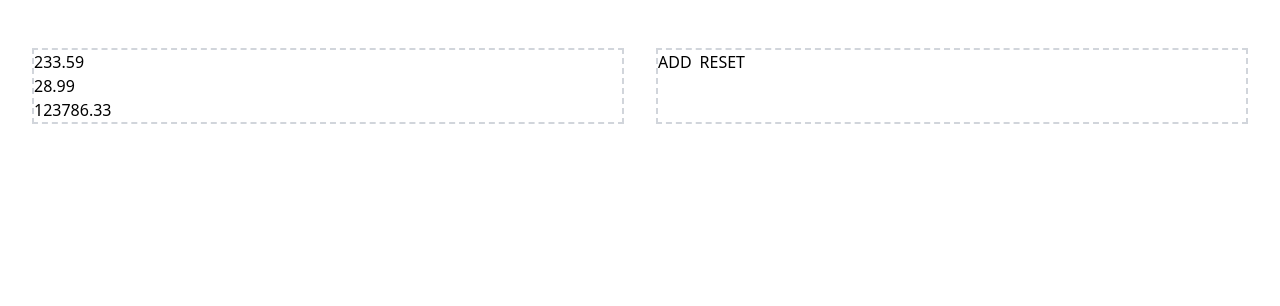
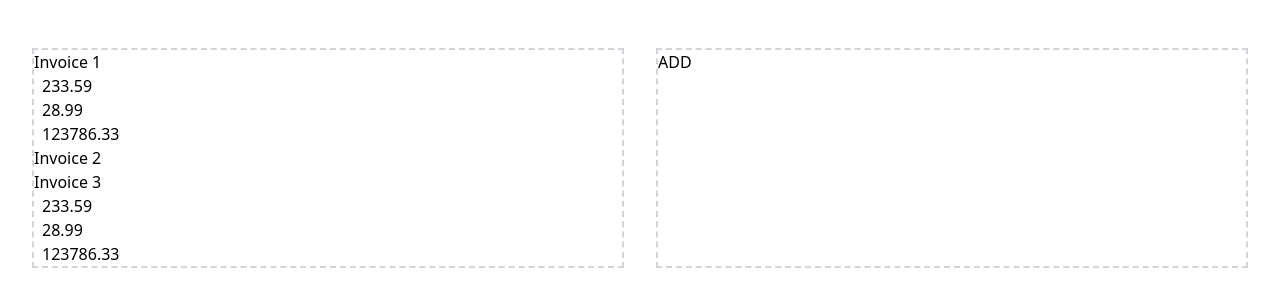
Before and after one commit to navaricardo/hiring-senior-frontend, a React (Create React App) app: page / in a window 1280 px wide. Shown: the top 306 px of the page. Built offline with nearby package versions, Linux system fonts and the light colour scheme; the HTML template or start-up script is replaced by a standard one.

Commit message:
refactor: invoice seed data and structure

```diff
--- a/src/BACKEND.ts
+++ b/src/BACKEND.ts
@@ -1,10 +1,7 @@
-export interface ISeed {
-  description: string;
-  amount: number;
-  currency: string;
-}
-
-export const SEED = [
+export const _INVOICES = [
+  {
+    title: "Invoice 1",
+    items: [
       {
         description: "Descripcion",
         amount: 233.59,
@@ -20,4 +17,29 @@ export const SEED = [
         amount: 123786.33,
         currency: "COP",
       },
+    ],
+  },
+  {
+    title: "Invoice 2",
+  },
+  {
+    title: "Invoice 3",
+    items: [
+      {
+        description: "Descripcion",
+        amount: 233.59,
+        currency: "MXN",
+      },
+      {
+        description: "Descripcion",
+        amount: 28.99,
+        currency: "USD",
+      },
+      {
+        description: "Descripcion",
+        amount: 123786.33,
+        currency: "COP",
+      },
+    ],
+  },
 ];
--- a/src/components/CreateInvoice.tsx
+++ b/src/components/CreateInvoice.tsx
@@ -1,29 +1,11 @@
 import { FunctionComponent } from "react";
-import { ISeed, SEED } from "../BACKEND";
 
-interface CreateInvoiceProps {
-  setInvoices: (invoices: any) => void;
-}
+interface CreateInvoiceProps {}
 
-const CreateInvoice: FunctionComponent<CreateInvoiceProps> = ({
-  setInvoices,
-}) => {
-  const addInvoice = () => {
-    setInvoices((prevInvoices: Array<ISeed>) => [
-      ...prevInvoices,
-      {
-        description: "Nuevo",
-        amount: 233.59,
-        currency: "MXN",
-      },
-    ]);
-  };
+const CreateInvoice: FunctionComponent<CreateInvoiceProps> = () => {
   return (
     <>
-      <button onClick={addInvoice}>ADD</button>
-      <button className="ml-2" onClick={() => setInvoices(SEED)}>
-        RESET
-      </button>
+      <button>ADD</button>
     </>
   );
 };
--- a/src/components/InvoiceList.tsx
+++ b/src/components/InvoiceList.tsx
@@ -1,15 +1,23 @@
 import { FunctionComponent } from "react";
-import { ISeed } from "../BACKEND";
+import { _INVOICES } from "../BACKEND";
+import { IInvoice } from "../interfaces/invoice";
 
-interface InvoiceListProps {
-  invoices: Array<ISeed>;
-}
+interface InvoiceListProps {}
 
-const InvoiceList: FunctionComponent<InvoiceListProps> = ({ invoices }) => {
+const InvoiceList: FunctionComponent<InvoiceListProps> = () => {
+  const invoices: Array<IInvoice> = _INVOICES;
+
   return (
     <ul>
       {invoices.map((invoice) => (
-        <li>{invoice.amount}</li>
+        <li>
+          {invoice.title}
+          <ul className="pl-2">
+            {invoice.items?.map((invoiceItem) => (
+              <li>{invoiceItem.amount}</li>
+            ))}
+          </ul>
+        </li>
       ))}
     </ul>
   );
--- /dev/null
+++ b/src/interfaces/invoice.ts
@@ -0,0 +1,10 @@
+export interface IInvoiceItem {
+  description: string;
+  amount: number;
+  currency: string;
+}
+
+export interface IInvoice {
+  title: string;
+  items?: Array<IInvoiceItem>;
+}
--- a/src/pages/Home.tsx
+++ b/src/pages/Home.tsx
@@ -1,26 +1,19 @@
 import { FunctionComponent } from "react";
-import { ISeed, SEED } from "../BACKEND";
 import CreateInvoice from "../components/CreateInvoice";
 import InvoiceList from "../components/InvoiceList";
-import { useLocalStorage } from "../hooks";
 
 interface HomeProps {}
 
 const Home: FunctionComponent<HomeProps> = () => {
-  const [invoices, setInvoices] = useLocalStorage<Array<ISeed>>(
-    "invoices",
-    SEED
-  );
-
   return (
     <main>
       <div className="max-w-7xl mx-auto py-6 sm:px-6 lg:px-8">
         <div className="flex py-6 gap-8 sm:px-0">
           <div className="border-2 border-dashed border-gray-300 w-1/2">
-            <InvoiceList invoices={invoices} />
+            <InvoiceList />
           </div>
           <div className="border-2 border-dashed border-gray-300 w-1/2">
-            <CreateInvoice setInvoices={setInvoices} />
+            <CreateInvoice />
           </div>
         </div>
         {/* /End replace */}
```
Lines whose indentation alone changed are shown as unchanged.
